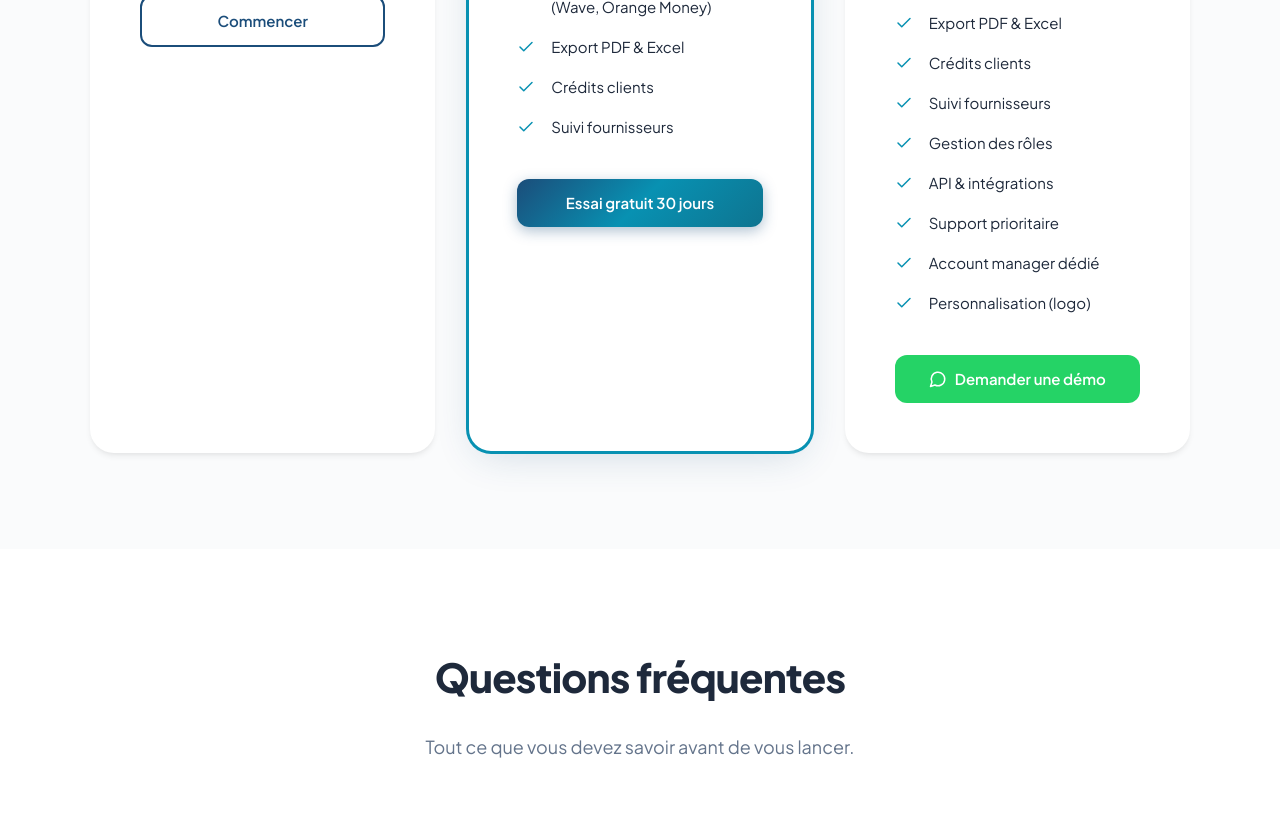
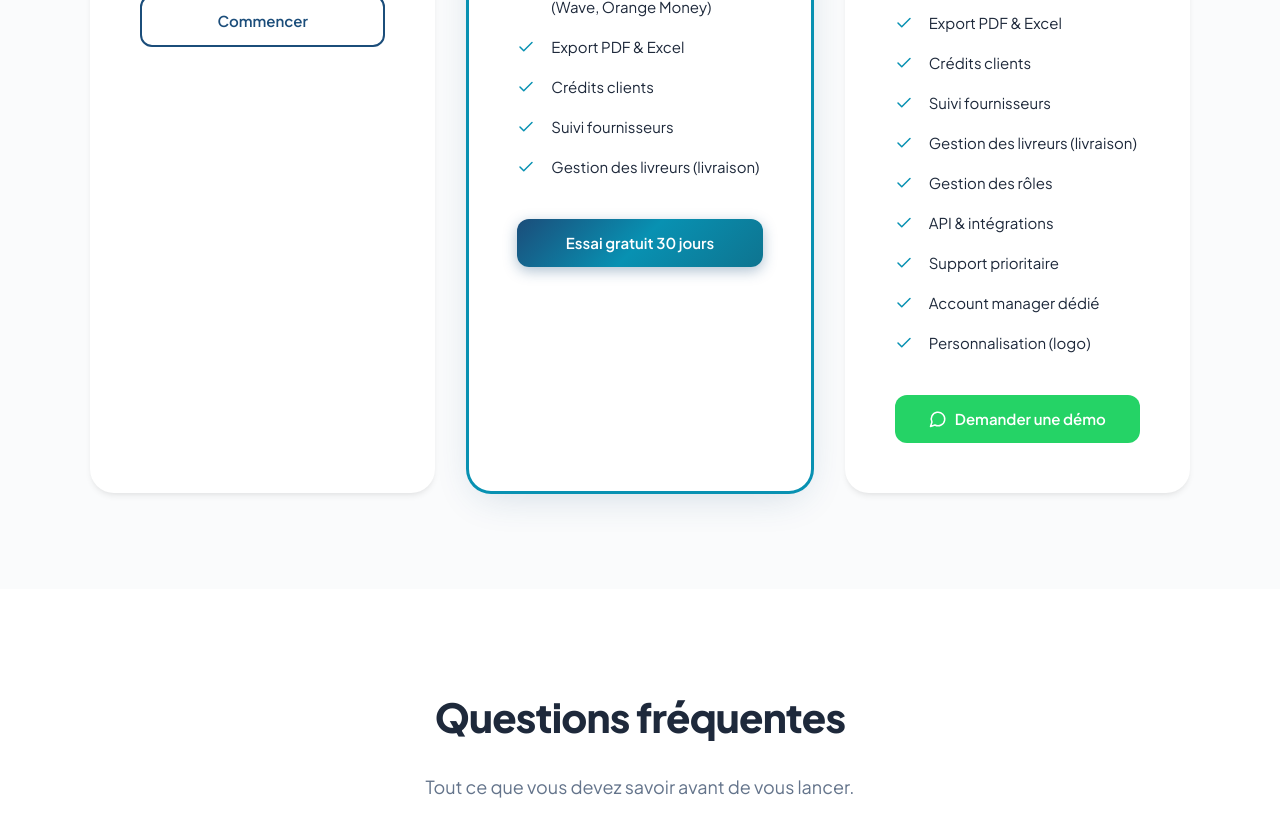
Before and after one commit to MANARIX-SOLUTIONS/ecom360landing, a React (Vite) app: page / in a window 1280 px wide. Shown: the part 6040-6866 px from the top of the page. Built offline with nearby package versions, Linux system fonts and the light colour scheme; no server answers.

Commit message:
feat: Add delivery management feature to pricing plans

```diff
--- a/src/App.tsx
+++ b/src/App.tsx
@@ -102,6 +102,7 @@ const PLANS = {
       "Export PDF & Excel",
       "Crédits clients",
       "Suivi fournisseurs",
+      "Gestion des livreurs (livraison)",
     ],
     cta: "Essai gratuit 30 jours",
     ctaHref: "login",
@@ -124,6 +125,7 @@ const PLANS = {
       "Export PDF & Excel",
       "Crédits clients",
       "Suivi fournisseurs",
+      "Gestion des livreurs (livraison)",
       "Gestion des rôles",
       "API & intégrations",
       "Support prioritaire",
```
